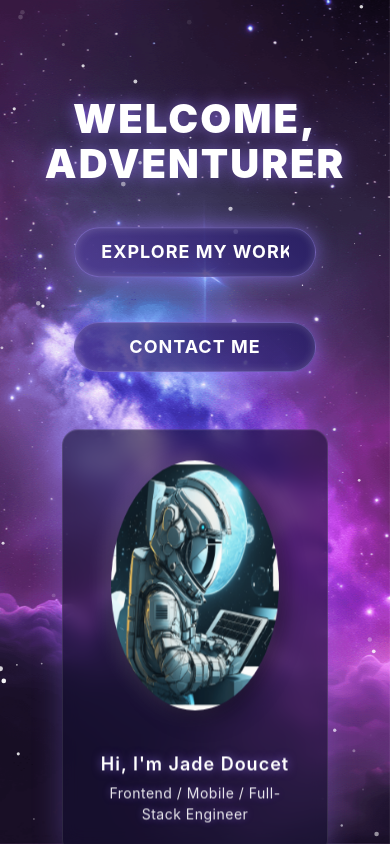
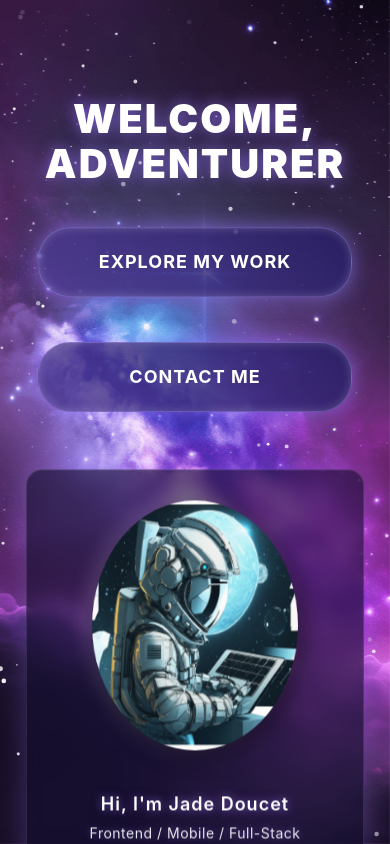
Before and after one commit to JadeJDoucet/jd-portfolio, a React (Create React App) app: page / in a window 390 px wide. Built offline with nearby package versions, Linux system fonts and the light colour scheme.

Commit message:
ui sizing adjustments

```diff
--- a/src/pages/Home/Home.module.css
+++ b/src/pages/Home/Home.module.css
@@ -160,6 +160,7 @@
   letter-spacing: 1px;
   animation: floatAnimation 4s infinite ease-in-out;
   animation-delay: 0.5s;
+  height: 70px;
 }
 
 .button:hover {
@@ -170,6 +171,22 @@
 /* Make the second button float out of sync */
 .button:nth-child(3) {
   animation-delay: 1.5s;
+}
+
+.name {
+  margin-top: 20px;
+  color: white;
+  text-shadow: 0 0 10px rgba(150, 120, 255, 0.7);
+  font-weight: 600;
+  letter-spacing: 1px;
+}
+
+.subtext {
+  color: white;
+  text-shadow: 0 0 8px rgba(150, 120, 255, 0.6);
+  letter-spacing: 0.5px;
+  opacity: 0.9;
+  margin-top: 5px;
 }
 
 .greeting {
@@ -232,6 +249,7 @@
   }
 }
 
+/* Mobile */
 @media (max-width: 767px) {
   .greeting {
     text-align: center;
@@ -242,6 +260,14 @@
     margin-bottom: 25px;
   }
 
+  .container {
+    padding: 0px 10px;
+  }
+
+  .button {
+    width: 100%;
+  }
+
   .avatar {
     max-width: 280px;
     height: 280px;
@@ -249,7 +275,7 @@
   }
 
   .rightColumnContent {
-    margin-top: 30px;
+    margin: 30px 0px;
   }
 
   .avatar:hover {
--- a/src/pages/Home/index.tsx
+++ b/src/pages/Home/index.tsx
@@ -10,11 +10,10 @@ interface HomeProps {
 }
 
 const Home: React.FC<HomeProps> = ({ navigateTo }) => {
-  const isMobile = useMediaQuery('(max-width: 767px)');
   const avatarRef = useRef<HTMLDivElement>(null);
 
   return (
-    <Container>
+    <Container className={styles.container}>
       <RocketPointer />
       <Grid gutter="md">
         <Grid.Col span="auto" className={styles.leftColumn}>
@@ -62,25 +61,13 @@ const Home: React.FC<HomeProps> = ({ navigateTo }) => {
             </div>
             <Text
               size="lg"
-              style={{
-                marginTop: 20,
-                color: 'white',
-                textShadow: '0 0 10px rgba(150, 120, 255, 0.7)',
-                fontWeight: 600,
-                letterSpacing: '1px'
-              }}
+              className={styles.name}
             >
               Hi, I'm Jade Doucet
             </Text>
             <Text
               size="sm"
-              style={{
-                color: 'white',
-                textShadow: '0 0 8px rgba(150, 120, 255, 0.6)',
-                letterSpacing: '0.5px',
-                opacity: 0.9,
-                marginTop: 5
-              }}
+              className={styles.subtext}
             >
               Frontend / Mobile / Full-Stack Engineer
             </Text>
--- a/src/pages/Projects/Projects.module.css
+++ b/src/pages/Projects/Projects.module.css
@@ -1,5 +1,5 @@
 .contentWrapper {
-  background-color: rgba(35, 30, 75, 0.8);
+  background: linear-gradient(45deg, rgba(20, 15, 50, 0.9), rgba(40, 30, 100, 0.9));
   padding: 24px 70px 24px 24px;
   color: var(--mantine-color-white);
   transition: box-shadow 0.3s ease;
```
